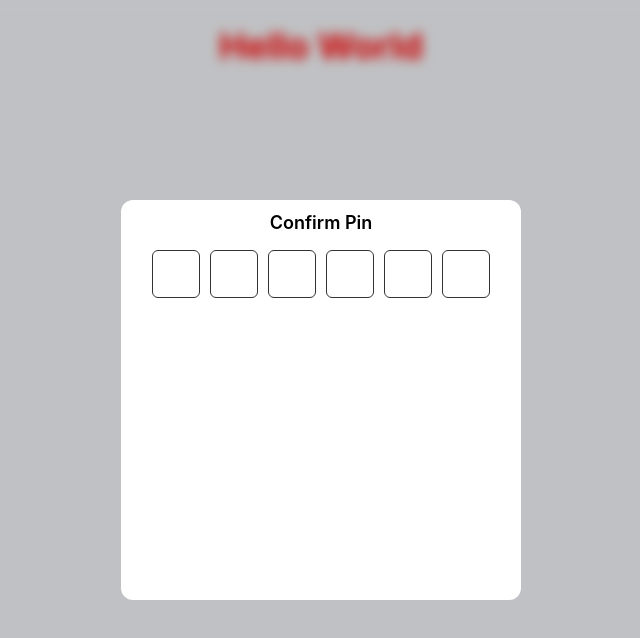
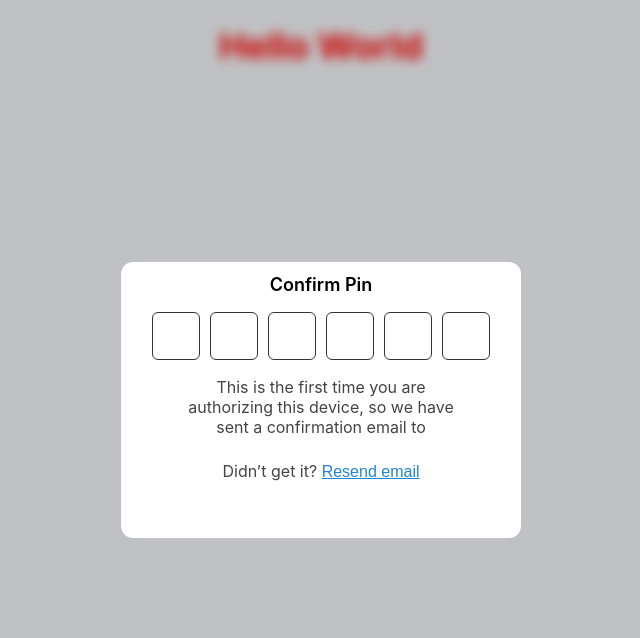
Before and after one commit to timothyac/email-pin-demo, a Next.js app: page / in a window 1280 px wide. Shown: the top 638 px of the page, without its empty margins (319-959 px from the left). Built offline with nearby package versions, Linux system fonts and the light colour scheme.

Commit message:
borum and more

```diff
--- a/components/Home/ModalOverlay.jsx
+++ b/components/Home/ModalOverlay.jsx
@@ -58,15 +58,33 @@ const ModalStyled = styled.div`
 `;
 
 const PinFormStyled = styled.div`
-  height: 400px;
+  height: 276px;
   width: 100%;
   display: flex;
   flex-direction: column;
   align-items: center;
+
+  span {
+    font-size: 16px;
+  }
+
+  button {
+    border: none;
+    font-size: 16px;
+    background-color: #fff;
+    color: #2085d8;
+    text-decoration: underline;
+    cursor: pointer;
+  }
+
+  .green {
+    color: #33df5e;
+  }
 `;
 
 export default function ModalOverlay() {
   const [userIsVerified, setuserIsVerified] = useState(false);
+  const [emailSent, setEmailSent] = useState(false);
   const [inputs, setInputs] = useState({
     email: "",
     firstName: "",
@@ -83,10 +101,13 @@ export default function ModalOverlay() {
 
       if (parsed.verified) {
         // Update UI
-        console.log("verified");
         setuserIsVerified(true);
       }
     }
+  };
+
+  const resendEmail = () => {
+    // Call API to resend email
   };
 
   return (
@@ -94,10 +115,23 @@ export default function ModalOverlay() {
       <div className="modal-blur" />
       <div className="form-container">
         <ModalStyled>
+          {/* // TODO: invert this back */}
           {!userIsVerified ? (
             <PinFormStyled>
               <h3>Confirm Pin</h3>
               <PinSet />
+              <span>
+                This is the first time you are authorizing this device, so we
+                have sent a confirmation email to <b>{inputs.email}</b>
+              </span>
+              {emailSent ? (
+                <span className="green">New email Sent!</span>
+              ) : (
+                <span>
+                  Didn’t get it?{" "}
+                  <button onClick={resendEmail}>Resend email</button>
+                </span>
+              )}
             </PinFormStyled>
           ) : (
             <LoginForm
```
